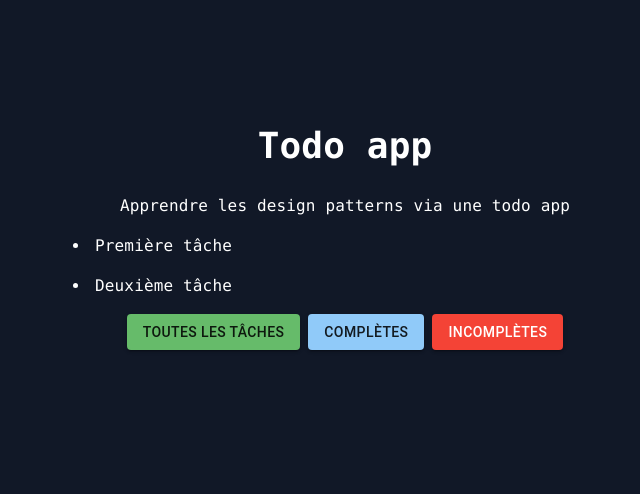
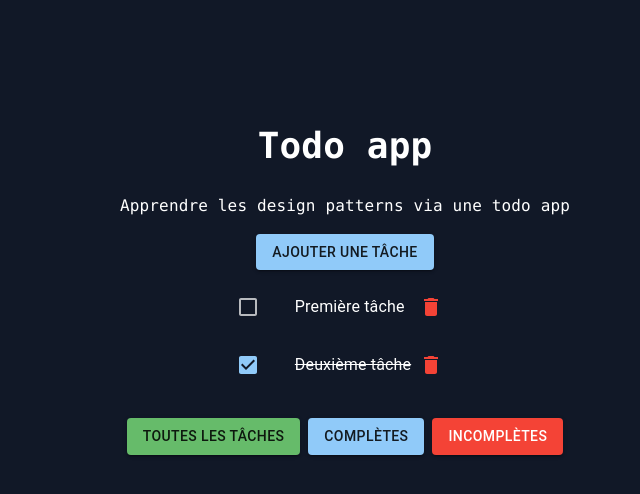
Before and after one commit to frwk/react-design-pattern-course, a React (Vite) app: page / in a window 1280 px wide. Shown: the top 494 px of the page, without its empty margins (295-935 px from the left). Built offline with nearby package versions, Linux system fonts and the light colour scheme.

Commit message:
feat(filters): Implementing render props pattern

```diff
--- a/src/components/FilteredTask.tsx
+++ b/src/components/FilteredTask.tsx
@@ -1,8 +1,8 @@
 import React from 'react';
-import Task from "../types/Task.ts";
 import {Button} from "@mui/material";
+import FilteredTaskProps from "../types/FilteredTaskProps.ts";
 
-class FilteredTaskList extends React.Component<{ tasks: Task[]}> {
+class FilteredTaskList extends React.Component<FilteredTaskProps> {
     state = {
         tasks: [],
         filter: 'all', // par défaut, affiche toutes les tâches
@@ -26,11 +26,7 @@ class FilteredTaskList extends React.Component<{ tasks: Task[]}> {
     render() {
         return (
             <>
-                {this.getFilteredTasks().map((task) => (
-                    <li key={task.id} className={task.completed ? 'completed' : 'incomplete'}>
-                        {task.title}
-                    </li>
-                ))}
+                { this.props.render(this.getFilteredTasks())}
                 <div className='flex justify-center gap-2'>
                     <Button variant='contained' color='success' onClick={() => this.setFilter('all')}>Toutes les tâches</Button>
                     <Button variant='contained' color='primary' onClick={() => this.setFilter('completed')}>Complètes</Button>
--- a/src/components/TaskListContainer.tsx
+++ b/src/components/TaskListContainer.tsx
@@ -2,6 +2,7 @@ import React from 'react';
 import Task from '../types/Task';
 import TaskListContainerState from '../types/TaskListContainerState';
 import FilteredTask from "./FilteredTask.tsx";
+import TaskListView from "./TaskListView.tsx";
 
 class TaskListContainer extends React.Component<{}, TaskListContainerState> {
 
@@ -36,7 +37,9 @@ class TaskListContainer extends React.Component<{}, TaskListContainerState> {
     render() {
         return (
             <>
-                <FilteredTask tasks={this.state.tasks} />
+                <FilteredTask tasks={this.state.tasks} render={(filteredTask: Task[]) => (
+                    <TaskListView tasks={filteredTask} onAdd={this.addTask} onDelete={this.deleteTask} onToggle={this.toggleTask}/>
+                )} />
             </>
         );
     }
--- /dev/null
+++ b/src/types/FilteredTaskProps.ts
@@ -0,0 +1,6 @@
+import Task from "./Task";
+
+export default interface FilteredTaskProps {
+    tasks: Task[];
+    render: any;
+}
```
